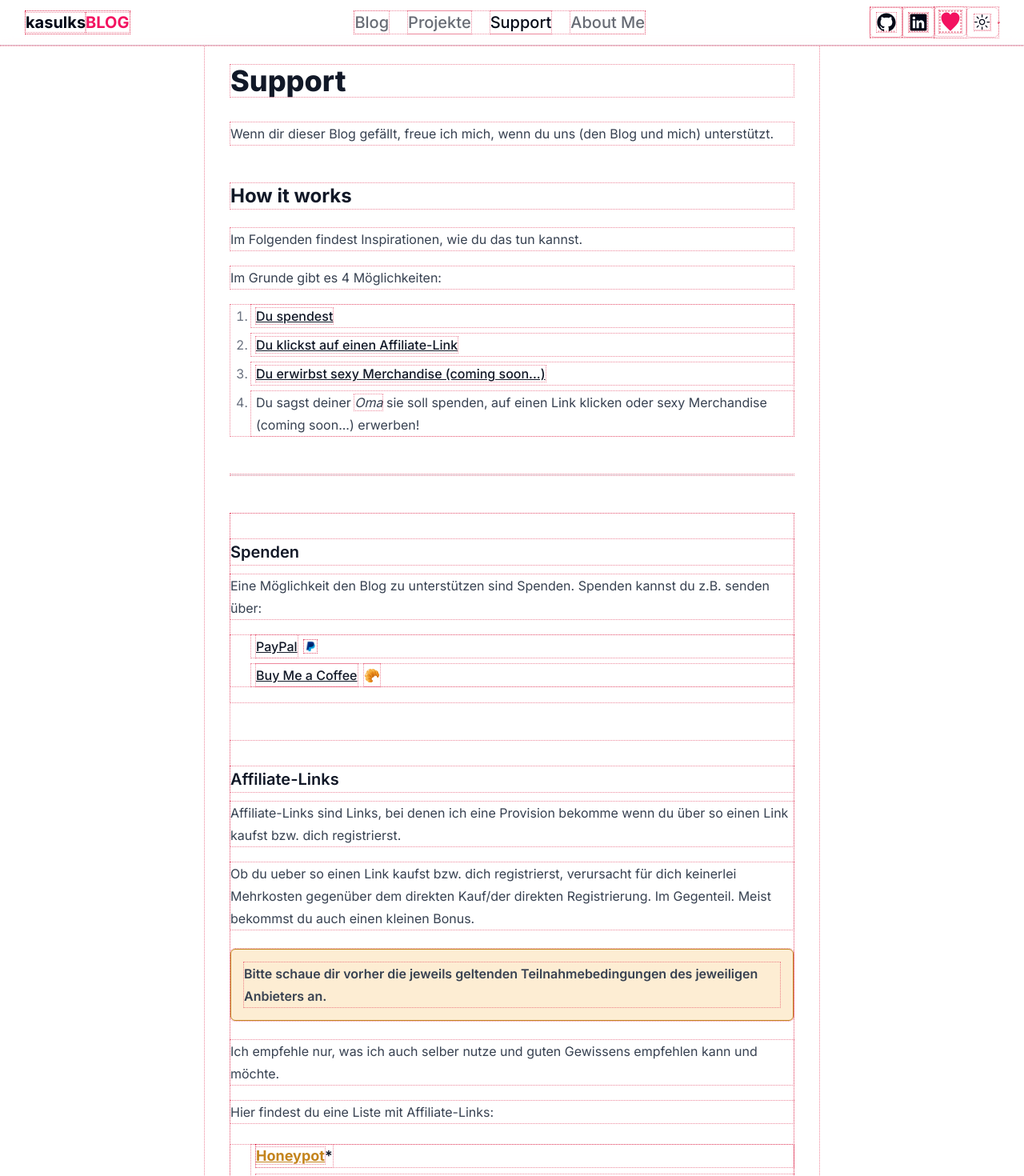
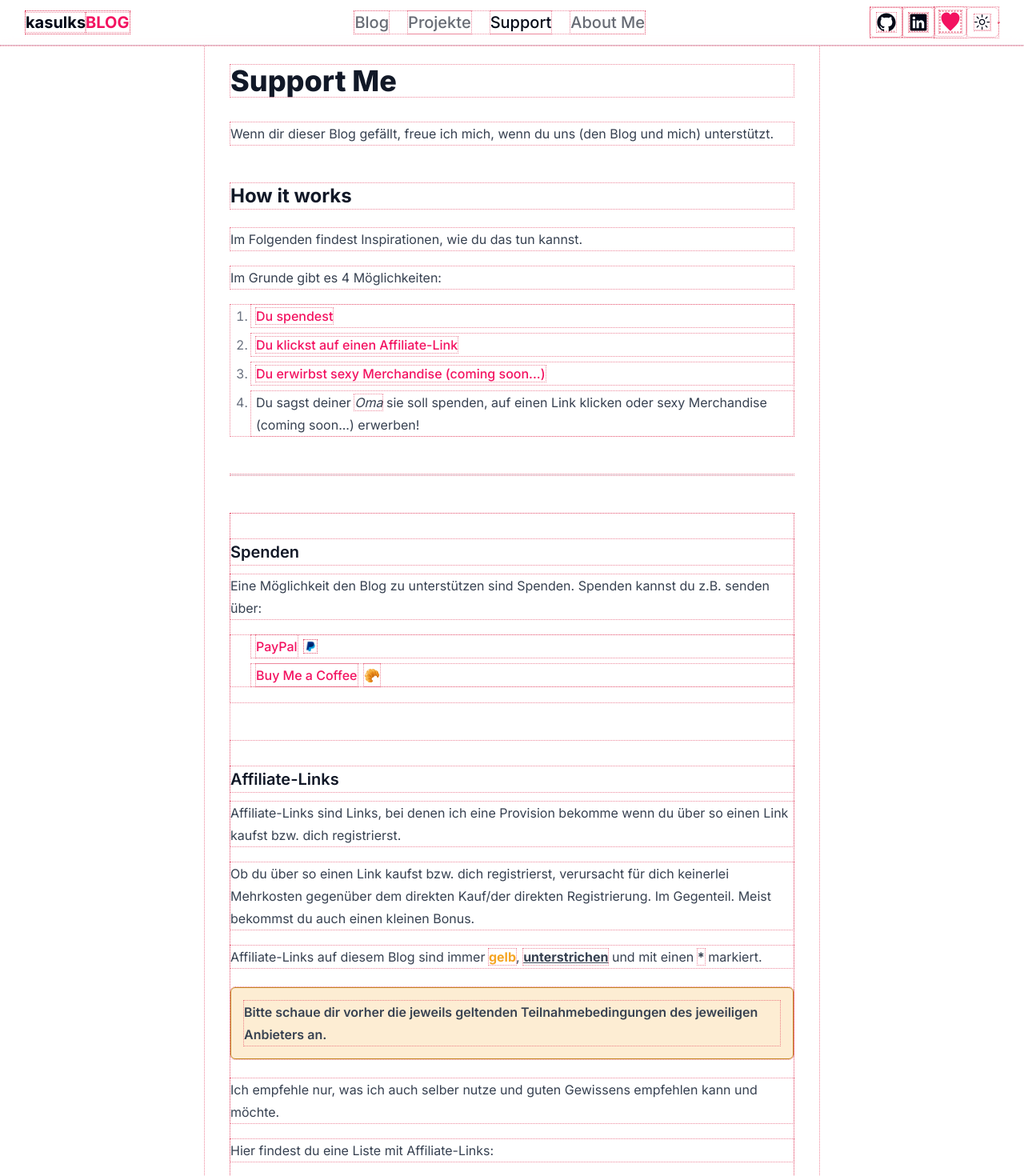
Before and after one commit to kasulk/blog, a Next.js app: page /support in a window 1280 px wide. Shown: the top 1470 px of the page at 80% size. Built offline with nearby package versions, Linux system fonts and the light colour scheme.

Commit message:
implement new (internal) Link and LinkExternal components

```diff
--- a/src/app/support/page.tsx
+++ b/src/app/support/page.tsx
@@ -1,6 +1,6 @@
-import Link from "next/link";
 import { Metadata } from "next";
 import { siteConfig } from "@/config";
+import { Link } from "@/components";
 import {
   SupportDonateSection,
   SupportAffiliateSection,
@@ -8,14 +8,14 @@ import {
 } from "@/components/SupportPage/";
 
 export const metadata: Metadata = {
-  title: `Support | ${siteConfig.name}`,
+  title: `Support Me | ${siteConfig.name}`,
   description: "Unterstütze diesen Blog!",
 };
 
 export default function SupportPage() {
   return (
     <>
-      <h1>Support</h1>
+      <h1>Support Me</h1>
       <p>
         Wenn dir dieser Blog gefällt, freue ich mich, wenn du uns (den Blog und
         mich) unterstützt.
--- a/src/components/BlogCard.tsx
+++ b/src/components/BlogCard.tsx
@@ -1,5 +1,4 @@
 import type { BlogPost } from "@/../types";
-import Link from "next/link";
 import Image from "next/image";
 import {
   Card,
@@ -8,7 +7,7 @@ import {
   CardHeader,
   CardTitle,
 } from "@/components/ui/card";
-import { CategoryBadge } from "@/components";
+import { Link, CategoryBadge } from "@/components";
 import { formatDate, createImageCreditsTag } from "@/lib/utils";
 import { siteConfig } from "@/config";
 
@@ -24,13 +23,10 @@ export function BlogCard({ blog }: BlogCardProps) {
   return (
     <Card className="w-full">
       <CardHeader>
-        <Link href={`/blog/category/${category}`} className="flex no-underline">
+        <Link href={`/blog/category/${category}`} className="flex">
           <CategoryBadge className="rounded-b-none">{category}</CategoryBadge>
         </Link>
-        <Link
-          href={`/blog/${slug}`}
-          className="relative h-36 no-underline sm:h-48"
-        >
+        <Link href={`/blog/${slug}`} className="relative h-36 sm:h-48">
           <Image
             src={`${blogImageDir}/${image?.file}`}
             alt={image?.alt}
@@ -40,13 +36,20 @@ export function BlogCard({ blog }: BlogCardProps) {
             className="my-0 object-cover"
           />
         </Link>
-        <CardTitle>{title}</CardTitle>
+        <CardTitle>
+          <Link
+            href={`/blog/${slug}`}
+            className="text-foreground hover:text-foreground/80"
+          >
+            {title}
+          </Link>
+        </CardTitle>
         <CardDescription className="my-0 flex flex-col sm:flex-row sm:space-x-2">
           <span className="whitespace-nowrap">
             {formatDate(pubDate, "de-DE")}
           </span>
           <span className="hidden sm:inline-block">•</span>
-          <Link href="#" className="whitespace-nowrap no-underline">
+          <Link href="/aboutme" className="whitespace-nowrap">
             {author === "icke" ? siteConfig.owner : author}
           </Link>
         </CardDescription>
--- a/src/components/BlogCategoryCloud.tsx
+++ b/src/components/BlogCategoryCloud.tsx
@@ -1,5 +1,4 @@
-import Link from "next/link";
-import { CategoryBadge } from "@/components";
+import { Link, CategoryBadge } from "@/components";
 import { siteConfig } from "@/config";
 import { getBlogs, getCategoriesWithCounts } from "@/app/blog/blogFetchers";
 import { formatBlogs } from "@/app/blog/formatBlogs";
@@ -14,10 +13,7 @@ export default async function BlogCategoryCloud() {
     <ul className="flex list-none flex-wrap ps-0">
       {Object.entries(categoriesWithCounts).map(([category, count], i) => (
         <li key={`category-${i + 1}`} className="m-0 mb-1 mr-1 p-0">
-          <Link
-            className="no-underline "
-            href={`/blog/category/${slugify(category)}/`}
-          >
+          <Link href={`/blog/category/${slugify(category)}/`}>
             <CategoryBadge>
               <span>{category}</span>&nbsp;
               <span>{siteConfig.showCategoryCount && `(${count})`}</span>
--- a/src/components/CustomStyledMDX.tsx
+++ b/src/components/CustomStyledMDX.tsx
@@ -1,8 +1,7 @@
 import type { MDXComponents } from "mdx/types";
-import Link from "next/link";
 import Image from "next/image";
 import { MDXRemote, MDXRemoteProps } from "next-mdx-remote/rsc";
-import { AffiliateLink, SupportButton } from "@/components";
+import { Link, AffiliateLink, SupportButton } from "@/components";
 import { links, siteConfig } from "@/config";
 // import remarkGfm from "remark-gfm"; /// for GitHub Flavored MD
 
@@ -13,11 +12,7 @@ export const customComponents: MDXComponents = {
     <blockquote className="mx-4">{children}</blockquote>
   ),
   /// nextjs components
-  Link: ({ children, href }) => (
-    <Link href={href} className="text-accent no-underline hover:text-danger/80">
-      {children}
-    </Link>
-  ),
+  Link: ({ children, href }) => <Link href={href}>{children}</Link>,
   Image,
   /// custom components
   AffiliateLink,
--- a/src/components/SocialLinks.tsx
+++ b/src/components/SocialLinks.tsx
@@ -3,6 +3,7 @@ import { SupportButton } from "./SupportButton";
 import { Button } from "./ui/button";
 import { links } from "@/config";
 import { slugify } from "@/lib/utils";
+import { LinkExternal } from "./LinkExternal";
 
 const socialIconSize = "h-6 w-6";
 const supportIconSize = "h-6 w-6 sm:h-7 w-7";
@@ -24,18 +25,16 @@ export function SocialLinks({ className }: SocialLinksProps) {
   return (
     <>
       {socialLinks.map(({ name, url }, i) => (
-        <a
+        <LinkExternal
           key={`${slugify(name)}-link`}
           href={url}
-          target="_blank"
-          rel="noreferrer"
           className={className}
         >
           <Button className="w-10 px-0 text-foreground" variant="ghost">
             {socialIcons[i]}
             <span className="sr-only">{`Link to ${name}`}</span>
           </Button>
-        </a>
+        </LinkExternal>
       ))}
       <SupportButton className={supportIconSize} />
     </>
--- a/src/components/SupportPage/AffiliateLinkList/AffiliateLinkListItemDesc.tsx
+++ b/src/components/SupportPage/AffiliateLinkList/AffiliateLinkListItemDesc.tsx
@@ -1,4 +1,4 @@
-import Link from "next/link";
+import { Link } from "@/components";
 
 type Props = {
   description: string;
@@ -12,10 +12,7 @@ export function AffiliateLinkListItemDesc({ description, blog }: Props) {
         <div dangerouslySetInnerHTML={{ __html: description }} />{" "}
         {blog && (
           <div className="flex justify-end">
-            <Link
-              href={`blog/${blog}`}
-              className="whitespace-nowrap text-accent"
-            >
+            <Link href={`blog/${blog}`} className="whitespace-nowrap">
               &rarr; Blog-Artikel lesen
             </Link>
           </div>
--- a/src/components/SupportPage/SupportAffiliateSection.tsx
+++ b/src/components/SupportPage/SupportAffiliateSection.tsx
@@ -3,16 +3,22 @@ import { AffiliateLinkList } from "./AffiliateLinkList";
 
 export function SupportAffiliateSection() {
   return (
-    <section id="affiliate-links">
+    <section id="affiliate-links" className="scroll-mt-12">
       <h3>Affiliate-Links</h3>
       <p>
         Affiliate-Links sind Links, bei denen ich eine Provision bekomme wenn du
         über so einen Link kaufst bzw. dich registrierst.
       </p>
       <p>
-        Ob du ueber so einen Link kaufst bzw. dich registrierst, verursacht für
+        Ob du über so einen Link kaufst bzw. dich registrierst, verursacht für
         dich keinerlei Mehrkosten gegenüber dem direkten Kauf/der direkten
         Registrierung. Im Gegenteil. Meist bekommst du auch einen kleinen Bonus.
+      </p>
+      <p>
+        Affiliate-Links auf diesem Blog sind immer{" "}
+        <span className="font-bold text-warning">gelb</span>,{" "}
+        <u className="font-bold">unterstrichen</u> und mit einen{" "}
+        <span className="font-bold">*</span> markiert.
       </p>
       <Callout type="warning" className="font-semibold">
         Bitte schaue dir vorher die jeweils geltenden Teilnahmebedingungen des
--- a/src/components/SupportPage/SupportDonateSection.tsx
+++ b/src/components/SupportPage/SupportDonateSection.tsx
@@ -1,12 +1,12 @@
-import Link from "next/link";
 import Image from "next/image";
+import { Link } from "@/components";
 import { links } from "@/config";
 import { slugify } from "@/lib/utils";
 import PayPalIcon from "@/assets/img/pp144.png";
 
 export function SupportDonateSection() {
   return (
-    <section id="spenden">
+    <section id="spenden" className="scroll-mt-12">
       <h3>Spenden</h3>
       <p>
         Eine Möglichkeit den Blog zu unterstützen sind Spenden. Spenden kannst
@@ -17,16 +17,16 @@ export function SupportDonateSection() {
           <li key={`${slugify(name)}-link`} className="flex items-center">
             <Link href={url}>{name}</Link>
             <div className="mx-2">
-              {icon ? (
-                icon
-              ) : (
+              {name === "PayPal" ? (
                 <Image
                   src={PayPalIcon}
                   alt={`${name}-Icon`}
                   width={16}
                   height={16}
-                  className="m-0"
+                  className="my-0"
                 />
+              ) : (
+                icon
               )}
             </div>
           </li>
--- a/src/components/SupportPage/SupportMerchSection.tsx
+++ b/src/components/SupportPage/SupportMerchSection.tsx
@@ -1,6 +1,6 @@
 export function SupportMerchSection() {
   return (
-    <section id="merchandise" className="text-muted-foreground/60">
+    <section id="merchandise" className="scroll-mt-12 text-muted-foreground/60">
       <h3 className="text-muted-foreground/60">Merchandise (coming soon...)</h3>
       <p>
         Ich hab ein paar geile Ideen für T-Shirts und Tassen uff der Pfanne!
```
